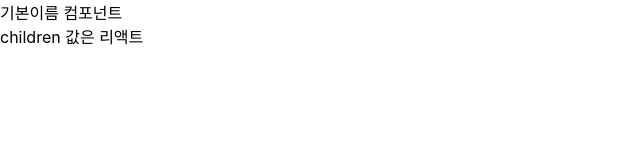
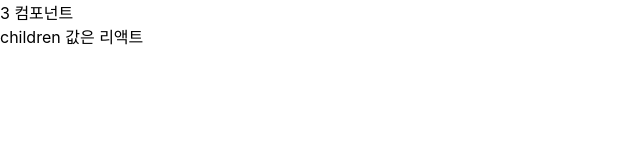
Before and after one commit to th0Kim/react-ezen, a React (Create React App) app in the folder hello-react/: page / in a window 1280 px wide. Shown: the top 160 px of the page, without its empty margins (0-640 px from the left). Built offline with nearby package versions, Linux system fonts and the light colour scheme.

Commit message:
name값을 number로 사용하여 string이 아니라는 오류가 생성 됨

```diff
--- a/hello-react/src/App.js
+++ b/hello-react/src/App.js
@@ -6,7 +6,7 @@ import MyComponent from './MyComponent';
 const App = () => {
   return (
     <div>
-      <MyComponent>
+      <MyComponent name={3}>
         리액트 {/* App의 MyComponent 자식 */}
       </MyComponent>
     </div>
--- a/hello-react/src/MyComponent.js
+++ b/hello-react/src/MyComponent.js
@@ -1,5 +1,5 @@
 import React from 'react';
-import PropTypes from 'prop-types';//
+import PropTypes from 'prop-types';//Javascript는 제약
 
 const MyComponent = ({ name, children }) => {
   return (
@@ -11,7 +11,7 @@ const MyComponent = ({ name, children }) => {
   );
 }
 
-//
+//Javascript는 제약
 MyComponent.propTypes = {
   name: PropTypes.string, // string , number, object ...
 }
```
Also changed, not shown: 1 other file (tests, documents, lock files or other folders).
